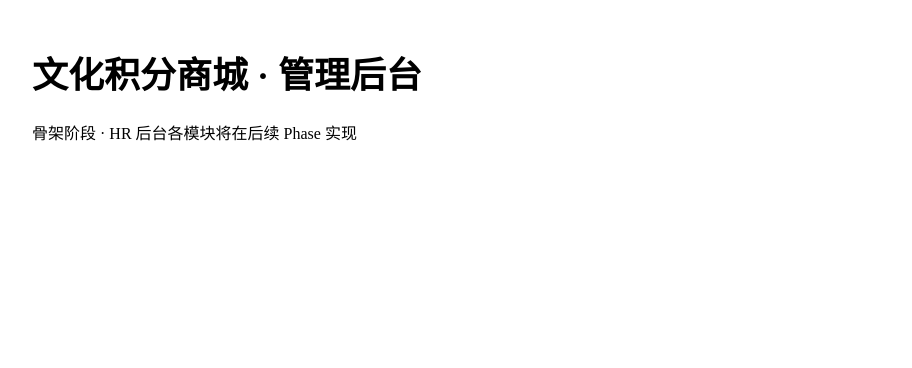
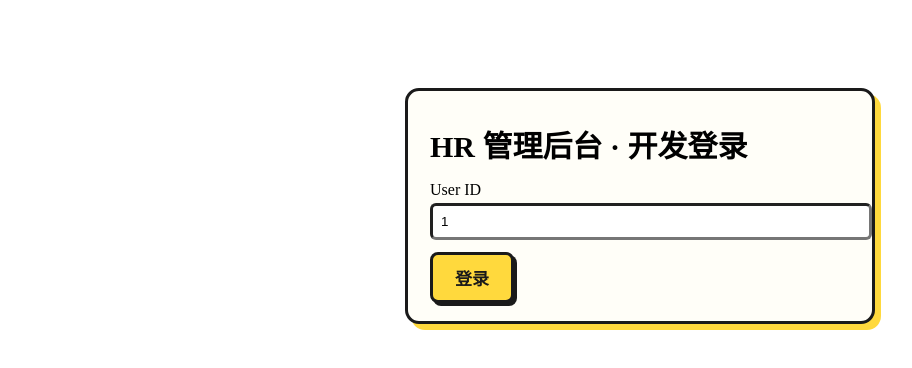
Before and after one commit to ToBorak/culture_points_mall_web, a React (Vite) app in the folder apps/admin/: page /login in a window 1280 px wide. Before the commit this address led to /. Shown: the top 368 px of the page, without its empty margins (0-912 px from the left). Built offline with nearby package versions, Linux system fonts and the light colour scheme; a web font is replaced by a local one.

Commit message:
feat:admin 后台新增开发模式登录与守卫

```diff
--- a/apps/admin/src/App.tsx
+++ b/apps/admin/src/App.tsx
@@ -1,4 +1,10 @@
+import { AdminAuthGate } from './auth/AdminAuthGate';
 import { AdminRouter } from './router';
+
 export function App() {
-  return <AdminRouter />;
+  return (
+    <AdminAuthGate>
+      <AdminRouter />
+    </AdminAuthGate>
+  );
 }
--- /dev/null
+++ b/apps/admin/src/auth/AdminAuthGate.tsx
@@ -0,0 +1,12 @@
+import type { ReactNode } from 'react';
+import { Navigate, useLocation } from 'react-router-dom';
+import { useAuth } from '../store/auth';
+
+export function AdminAuthGate({ children }: { children: ReactNode }) {
+  const { token } = useAuth();
+  const loc = useLocation();
+  if (!token && loc.pathname !== '/login') {
+    return <Navigate to="/login" replace />;
+  }
+  return <>{children}</>;
+}
--- /dev/null
+++ b/apps/admin/src/auth/AdminLoginPage.tsx
@@ -0,0 +1,41 @@
+import { useState } from 'react';
+import axios from 'axios';
+import { Panel, ComicButton } from '@cpm/ui';
+import { useAuth } from '../store/auth';
+
+export function AdminLoginPage() {
+  const [userId, setUserId] = useState('1');
+  const [err, setErr] = useState<string | null>(null);
+  const { setSession } = useAuth();
+
+  const submit = async () => {
+    try {
+      const { data } = await axios.post<{ token: string; userId: number; tenantId: number; name: string }>(
+        '/auth/dev/login',
+        { userId: Number(userId) },
+      );
+      setSession(data.token, data.userId, data.tenantId, data.name);
+      window.location.href = '/';
+    } catch (e: any) {
+      setErr(e?.response?.data?.error ?? String(e));
+    }
+  };
+
+  return (
+    <main className="min-h-screen bg-paper p-10 font-kuaile">
+      <Panel shadow="yellow" style={{ maxWidth: 420, margin: '40px auto' }}>
+        <h1 className="text-3xl font-qingke mb-4">HR 管理后台 · 开发登录</h1>
+        <label className="block mb-3">
+          User ID
+          <input
+            value={userId}
+            onChange={(e) => setUserId(e.target.value)}
+            className="block w-full mt-1 p-2 border-3 border-ink rounded-md"
+          />
+        </label>
+        {err && <div className="text-cRed mb-2">{err}</div>}
+        <ComicButton onClick={submit}>登录</ComicButton>
+      </Panel>
+    </main>
+  );
+}
--- a/apps/admin/src/router.tsx
+++ b/apps/admin/src/router.tsx
@@ -1,14 +1,15 @@
 import { Navigate, Route, Routes } from 'react-router-dom';
 import { AdminHomePage } from './pages/home/AdminHomePage';
+import { AdminLoginPage } from './auth/AdminLoginPage';
 
 export function AdminRouter() {
   return (
     <Routes>
+      <Route path="/login" element={<AdminLoginPage />} />
       <Route path="/" element={<AdminHomePage />} />
       <Route path="/chat" element={<div>chat · Phase 3 实现</div>} />
-      <Route path="/values" element={<div>values · Phase 1 后端就绪后实现</div>} />
+      <Route path="/values" element={<div>values · 下个 Phase 实现</div>} />
       <Route path="/activities" element={<div>activities · Phase 3 实现</div>} />
-      <Route path="/points" element={<div>points · 占位</div>} />
       <Route path="/insights" element={<div>insights · 占位</div>} />
       <Route path="/mall" element={<div>mall · Phase 4 实现</div>} />
       <Route path="/dingtalk/mock-outbox" element={<div>钉钉模拟推送面板 · Phase 3 实现</div>} />
--- /dev/null
+++ b/apps/admin/src/store/auth.ts
@@ -0,0 +1,28 @@
+import { create } from 'zustand';
+
+interface AuthState {
+  token: string | null;
+  userId: number | null;
+  tenantId: number | null;
+  name: string | null;
+  setSession: (t: string, uid: number, tid: number, name: string) => void;
+  clear: () => void;
+}
+
+export const useAuth = create<AuthState>((set) => ({
+  token: localStorage.getItem('cpm_admin_jwt'),
+  userId: Number(localStorage.getItem('cpm_admin_uid') ?? '') || null,
+  tenantId: Number(localStorage.getItem('cpm_admin_tid') ?? '') || null,
+  name: localStorage.getItem('cpm_admin_name'),
+  setSession(t, uid, tid, name) {
+    localStorage.setItem('cpm_admin_jwt', t);
+    localStorage.setItem('cpm_admin_uid', String(uid));
+    localStorage.setItem('cpm_admin_tid', String(tid));
+    localStorage.setItem('cpm_admin_name', name);
+    set({ token: t, userId: uid, tenantId: tid, name });
+  },
+  clear() {
+    ['cpm_admin_jwt', 'cpm_admin_uid', 'cpm_admin_tid', 'cpm_admin_name'].forEach((k) => localStorage.removeItem(k));
+    set({ token: null, userId: null, tenantId: null, name: null });
+  },
+}));
--- a/apps/admin/tsconfig.json
+++ b/apps/admin/tsconfig.json
@@ -1,5 +1,5 @@
 {
   "extends": "../../tsconfig.base.json",
-  "compilerOptions": { "types": ["vite/client"] },
+  "compilerOptions": { "types": ["vite/client"], "allowImportingTsExtensions": true },
   "include": ["src/**/*"]
 }
```
